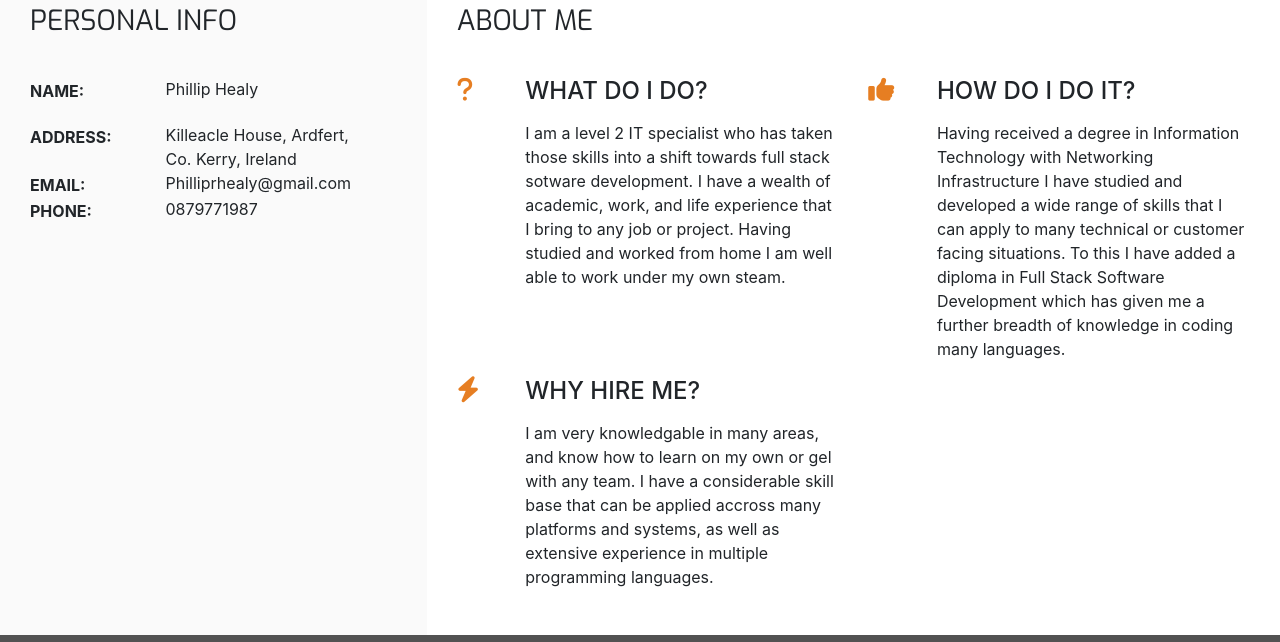
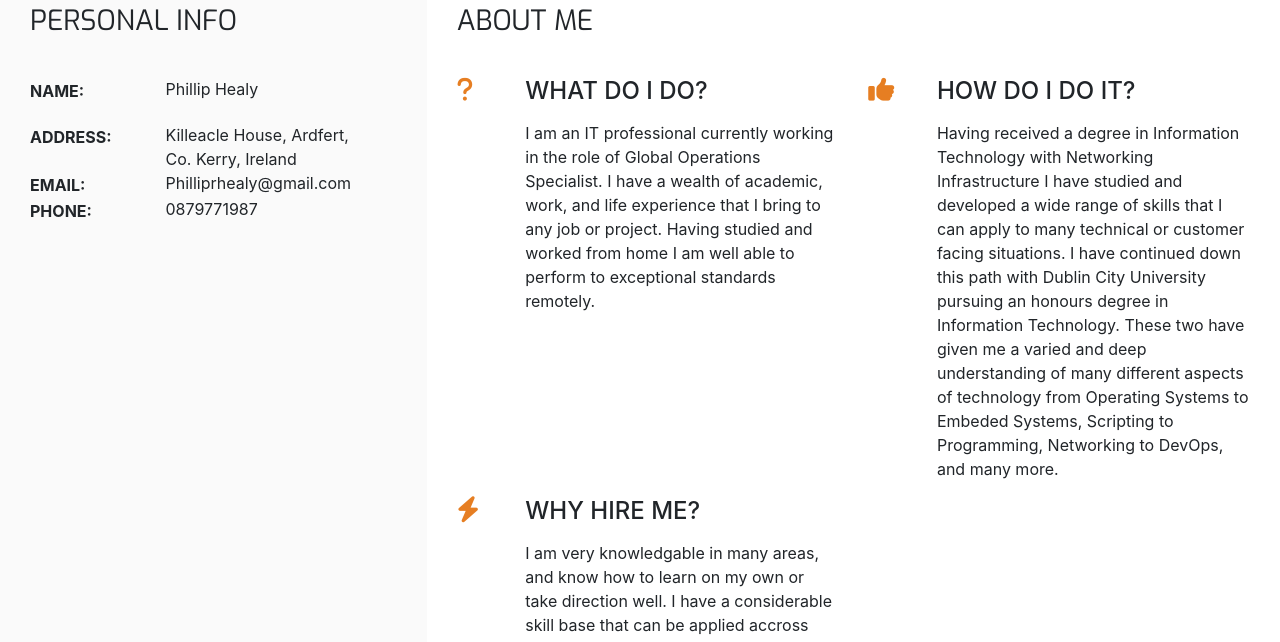
Before and after one commit to Phillip-Healy/mycv, a plain HTML site: page index.html in a window 1280 px wide. Shown: the part 390-1032 px from the top of the page. Drawn offline with nearby package versions, Linux system fonts and the light colour scheme.

Commit message:
Update profile

```diff
--- a/index.html
+++ b/index.html
@@ -119,11 +119,10 @@
                             <div class="col-10">
                                 <h4 class="three-reasons-heading uppercase">What Do I Do?</h4>
                                 <p>
-                                    I am a level 2 IT specialist who has taken those skills
-                                    into a shift towards full stack sotware development. I have
-                                    a wealth of academic, work, and life experience that I bring
-                                    to any job or project. Having studied and worked from home I
-                                    am well able to work under my own steam.
+                                    I am an IT professional currently working in the role of Global
+                                    Operations Specialist. I have a wealth of academic, work, and life
+                                    experience that I bring to any job or project. Having studied and
+                                    worked from home I am well able to perform to exceptional standards remotely.
                                 </p>
                             </div>
                         </div>
@@ -138,8 +137,10 @@
                                 <p>
                                     Having received a degree in Information Technology with Networking Infrastructure
                                     I have studied and developed a wide range of skills that I can apply to many technical or customer
-                                    facing situations. To this I have added a diploma in Full Stack Software Development
-                                    which has given me a further breadth of knowledge in coding many languages.
+                                    facing situations. I have continued down this path with Dublin City University pursuing an honours
+                                    degree in Information Technology. These two have given me a varied and deep understanding of many
+                                    different aspects of technology from Operating Systems to Embeded Systems, Scripting to Programming,
+                                    Networking to DevOps, and many more.
                                 </p>
                             </div>
                         </div>
@@ -152,9 +153,10 @@
                             <div class="col-10">
                                 <h4 class="three-reasons-heading uppercase">Why Hire Me?</h4>
                                 <p>
-                                    I am very knowledgable in many areas, and know how to learn on my own or gel with
-                                    any team. I have a considerable skill base that can be applied accross many platforms and
-                                    systems, as well as extensive experience in multiple programming languages.
+                                    I am very knowledgable in many areas, and know how to learn on my own or take direction well. I have a
+                                    considerable skill base that can be applied accross many platforms and systems, as well as people skills
+                                    to fit in with any team or excel at customer facing roles. In my current role I trained up to speed in a couple of months
+                                    And even trained in new hires after only being on the team 3-4 months.
                                 </p>
                             </div>
                         </div>
```
